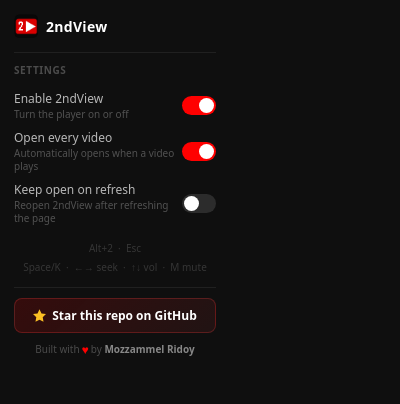
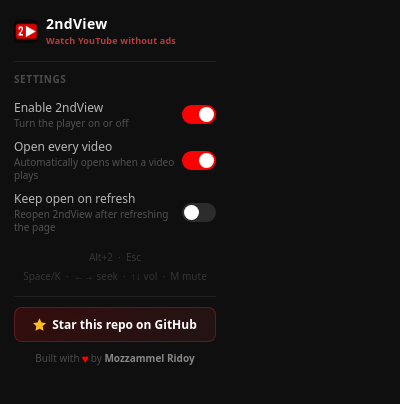
Before and after one commit to MozzammelRidoy/YouTube_2ndView_Extension, a browser extension: page 2ndView/popup.html in a window 400 px wide. Drawn offline with Linux system fonts and the light colour scheme.

Commit message:
Highlight ads-free positioning across docs and popup
Foreground the "watch YouTube without ads" / ads-bypass framing in
the root and 2ndView READMEs (tagline, intro, SEO line) and add a
matching tagline under the popup header.

```diff
--- a/2ndView/popup.html
+++ b/2ndView/popup.html
@@ -22,10 +22,21 @@
         border-radius: 5px;
         flex-shrink: 0;
       }
+      .header-text {
+        display: flex;
+        flex-direction: column;
+        gap: 1px;
+      }
       .header h2 {
         font-size: 14px;
         font-weight: 700;
         letter-spacing: 0.3px;
+      }
+      .header-text p {
+        font-size: 9px;
+        font-weight: 600;
+        color: rgba(255,80,80,0.7);
+        letter-spacing: 0.2px;
       }
 
       /* Primary action button */
@@ -187,7 +198,10 @@
   <body>
     <div class="header">
       <img src="icon32.png" class="header-icon" alt="" />
-      <h2>2ndView</h2>
+      <div class="header-text">
+        <h2>2ndView</h2>
+        <p>Watch YouTube without ads</p>
+      </div>
     </div>
 
     <div id="notice" style="display:none"></div>
```
Also changed, not shown: 2 other files.
